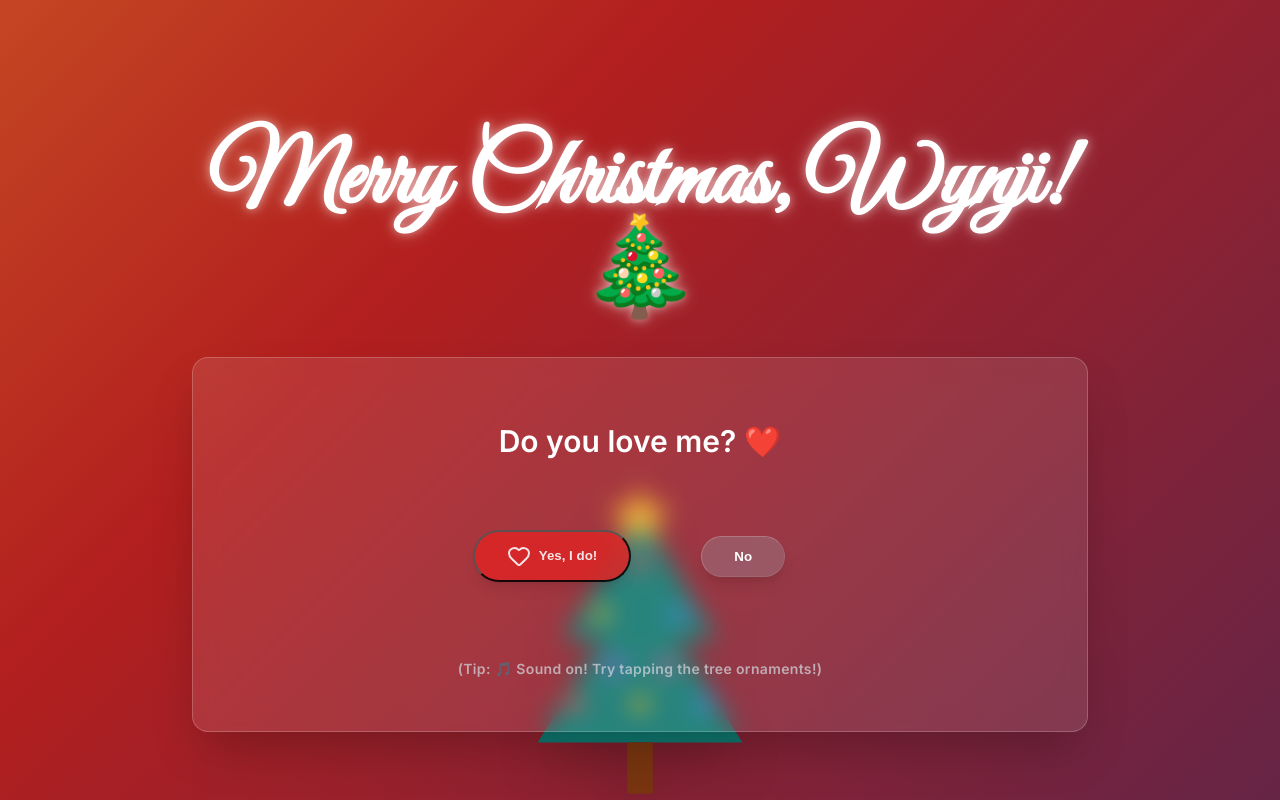
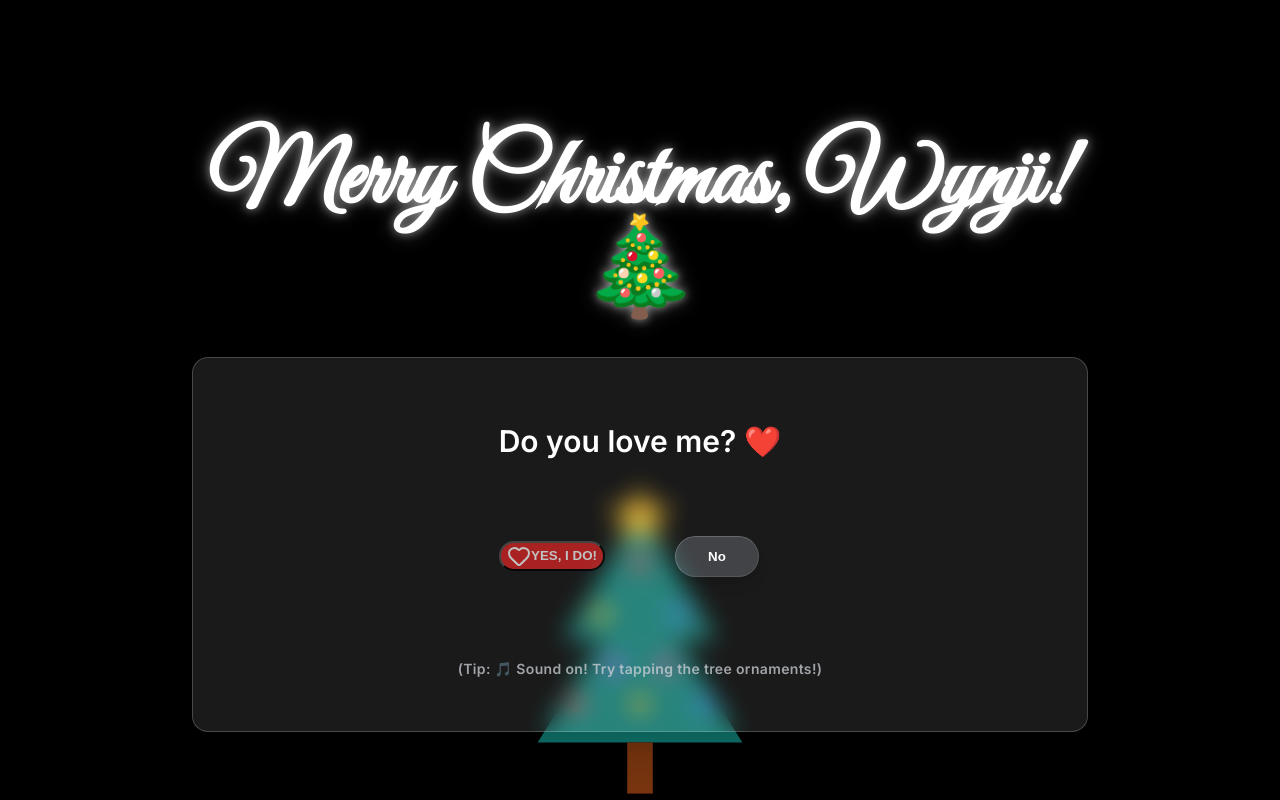
Before and after one commit to benben000000/merrychristmaswynji, a React (Vite) app: page / in a window 1280 px wide. Built offline with nearby package versions, Linux system fonts and the light colour scheme.

Commit message:
Update site content (V2)

```diff
--- a/index.html
+++ b/index.html
@@ -1,13 +1,16 @@
 <!doctype html>
 <html lang="en">
+
 <head>
   <meta charset="UTF-8" />
   <link rel="icon" type="image/svg+xml" href="/vite.svg" />
   <meta name="viewport" content="width=device-width, initial-scale=1.0" />
-    <title>modern_web_v2</title>
+  <title>Merry Christmas Wynji! 🎄</title>
 </head>
+
 <body>
   <div id="root"></div>
   <script type="module" src="/src/main.tsx"></script>
 </body>
+
 </html>
--- a/package.json
+++ b/package.json
@@ -5,7 +5,7 @@
   "type": "module",
   "scripts": {
     "dev": "vite",
-    "build": "tsc -b && vite build",
+    "build": "vite build",
     "lint": "eslint .",
     "preview": "vite preview"
   },
@@ -30,6 +30,7 @@
     "globals": "^16.5.0",
     "postcss": "^8.5.6",
     "tailwindcss": "^4.1.18",
+    "tsc": "^2.0.4",
     "typescript": "~5.9.3",
     "typescript-eslint": "^8.46.4",
     "vite": "^7.2.4"
--- a/src/App.tsx
+++ b/src/App.tsx
@@ -6,7 +6,7 @@ import { LoveLetter } from './components/LoveLetter';
 import { MusicPlayer } from './components/MusicPlayer';
 import { ChristmasTree } from './components/ChristmasTree';
 import { DancingSurprise } from './components/DancingSurprise';
-import ReactConfetti from 'react-confetti';
+import { Snow } from './components/Snow';
 import { motion, AnimatePresence } from 'framer-motion';
 
 function App() {
@@ -36,8 +36,8 @@ function App() {
       <Background />
       <MusicPlayer start={started} />
 
-      {/* Confetti Overlay */}
-      {celebrating && <ReactConfetti numberOfPieces={200} recycle={true} />}
+      {/* Snow Effect */}
+      <Snow piling={celebrating} />
 
       {/* Background Tree */}
       <ChristmasTree onOrnamentClick={handleOrnamentClick} />
--- a/src/components/HeartButton.tsx
+++ b/src/components/HeartButton.tsx
@@ -9,13 +9,13 @@ interface HeartButtonProps {
 export const HeartButton: React.FC<HeartButtonProps> = ({ onClick }) => {
     return (
         <motion.button
-            whileHover={{ scale: 1.1 }}
+            whileHover={{ scale: 1.15 }}
             whileTap={{ scale: 0.95 }}
             onClick={onClick}
-            className="px-8 py-3 bg-red-600 text-white font-bold rounded-full shadow-lg hover:bg-red-500 transition-colors flex items-center gap-2 animate-pulse-slow"
+            className="px-12 py-5 bg-red-600 text-white text-2xl font-bold rounded-full shadow-[0_0_20px_rgba(239,68,68,0.6)] hover:bg-red-500 transition-all flex items-center gap-3 animate-pulse"
         >
-            <Heart className="w-5 h-5 fill-current" />
-            Yes, I do!
+            <Heart className="w-8 h-8 fill-current" />
+            YES, I DO!
         </motion.button>
     );
 };
--- a/src/components/LoveLetter.tsx
+++ b/src/components/LoveLetter.tsx
@@ -9,15 +9,12 @@ export const LoveLetter: React.FC = () => {
             transition={{ delay: 0.5, duration: 0.8 }}
             className="glass-card p-8 max-w-md w-full mx-4 text-center z-50"
         >
-            <h1 className="font-christmas text-5xl text-red-500 mb-6 text-glow">My Dearest Wynji</h1>
-
-            <div className="font-body text-gray-200 space-y-4 leading-relaxed tracking-wide">
-                <p>We met on <span className="text-red-400 font-bold">October 8</span>,</p>
-                <p>and look at us now.</p>
-                <p>My love for you grows</p>
-                <p>more and more day by day.</p>
+            <h1 className="font-christmas text-6xl text-red-500 mb-8 text-glow">My Dearest Wynji</h1>
+            <div className="font-body text-xl text-gray-200 space-y-6 leading-relaxed tracking-wide">
+                <p>We met on <span className="text-red-400 font-bold">October 8</span>, and look at us now.</p>
+                <p>My love for you grows more and more day by day.</p>
                 <br />
-                <p className="font-christmas text-3xl text-gold-400">Merry Christmas! ❤️</p>
+                <p className="font-christmas text-5xl text-gold-400 animate-pulse-slow">Merry Christmas! ❤️</p>
             </div>
         </motion.div>
     );
--- /dev/null
+++ b/src/components/Snow.tsx
@@ -0,0 +1,46 @@
+import React, { useEffect, useState } from 'react';
+
+export const Snow: React.FC<{ piling: boolean }> = ({ piling }) => {
+    const [flakes] = useState(() => Array.from({ length: 50 }, (_, i) => ({
+        id: i,
+        left: Math.random() * 100,
+        delay: Math.random() * 5,
+        duration: 5 + Math.random() * 5
+    })));
+
+    return (
+        <div className="fixed inset-0 pointer-events-none -z-10 overflow-hidden">
+            {/* Falling Flakes */}
+            {flakes.map((flake) => (
+                <div
+                    key={flake.id}
+                    className="absolute bg-white rounded-full opacity-80"
+                    style={{
+                        left: `${flake.left}%`,
+                        top: '-10px',
+                        width: '8px',
+                        height: '8px',
+                        animation: `fall ${flake.duration}s linear infinite`,
+                        animationDelay: `${flake.delay}s`
+                    }}
+                />
+            ))}
+
+            {/* Piling Snow at Bottom */}
+            <div
+                className="absolute bottom-0 left-0 w-full bg-slate-100 blur-xl transition-all duration-[10000ms] ease-out opacity-80"
+                style={{
+                    height: piling ? '150px' : '0px',
+                    opacity: piling ? 0.9 : 0
+                }}
+            />
+
+            <style>{`
+        @keyframes fall {
+          0% { transform: translateY(-10vh) translateX(0px); }
+          100% { transform: translateY(110vh) translateX(20px); }
+        }
+      `}</style>
+        </div>
+    );
+};
--- a/src/manual_styles.css
+++ b/src/manual_styles.css
@@ -316,23 +316,8 @@ body {
 }
 
 .animated-bg {
-    background: linear-gradient(-45deg, #1a2a6c, #b21f1f, #fdbb2d, #0f0c29);
-    background-size: 400% 400%;
-    animation: gradient 15s ease infinite;
-}
-
-@keyframes gradient {
-    0% {
-        background-position: 0% 50%;
-    }
-
-    50% {
-        background-position: 100% 50%;
-    }
-
-    100% {
-        background-position: 0% 50%;
-    }
+    background: black;
+    /* Removed gradient animation for user comfort */
 }
 
 /* Utilities for SVGs/Transforms */
```
Also changed, not shown: 6 other files (tests, documents, lock files or other folders). Lines whose indentation alone changed are shown as unchanged.
